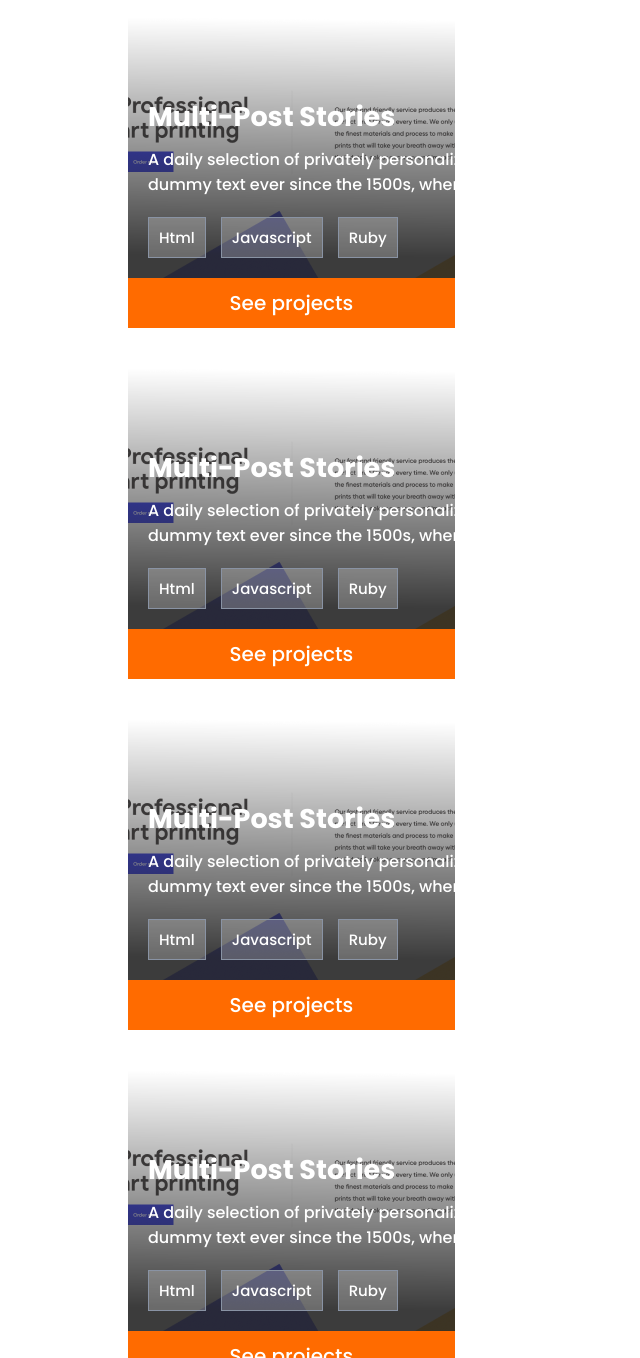
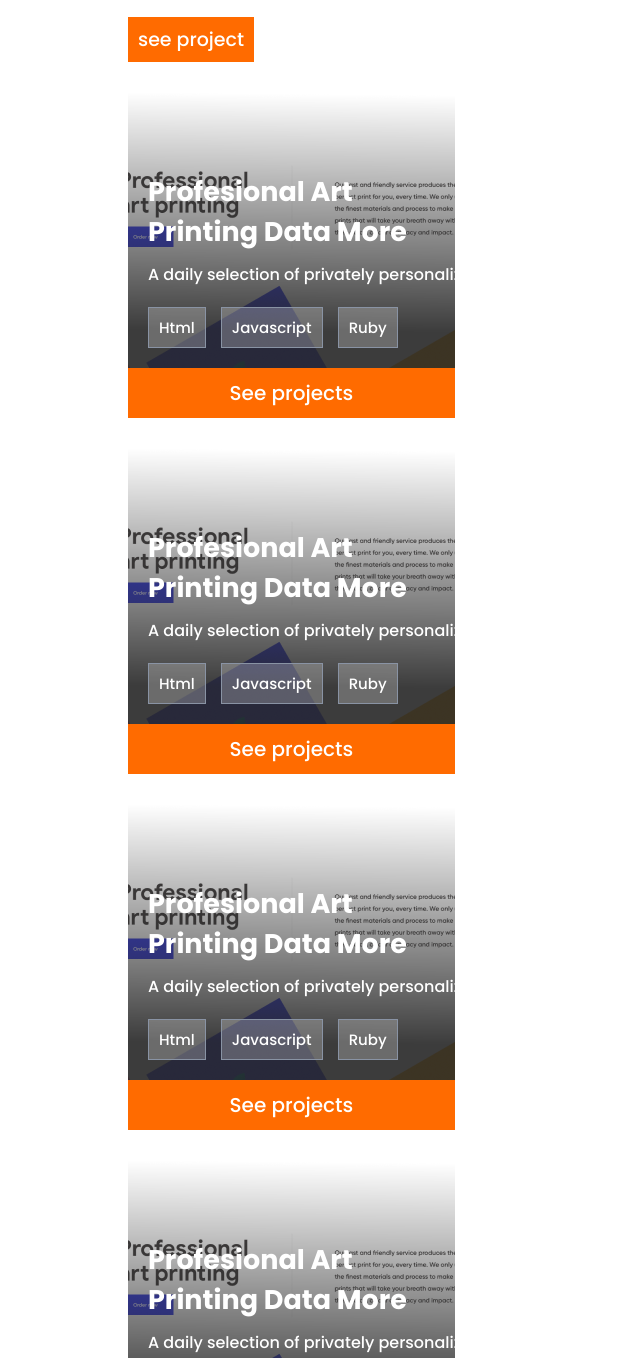
Before and after one commit to MaganaAsiati/hello_microverse_pr, a website: page index.html in a window 1280 px wide. Shown: the part 1071-2429 px from the top of the page, without its empty margins (0-640 px from the left). Drawn offline with Linux system fonts and the light colour scheme.

Commit message:
add few modification to style the desktop version

```diff
--- a/index.html
+++ b/index.html
@@ -22,13 +22,15 @@
       </nav>
     </header>
     <section class="home-page">
-      <h1>Hey There. I’m Asiati</h1>
+      <div class="home-page-text">
+      <h1>Hey There.<br> I’m Asiati</h1>
       <h4 class="primary-text">I’am a Software Developer</h4>
       <p class="secondary-text">
         I’m a software developer! I can help you build a product , feature or
         website Look through some of my work and experience! If you like what
         you see and have a project you need coded, don’t hestite to contact me.
       </p>
+    </div>
       <ul class="hp-icons">
         <li>
           <a href="#"
@@ -68,8 +70,10 @@
     </section>
 
     <section class="card_section">
-      <h2 class="section-title">My Recent Works</h2>
-      <hr />
+      <div class="title-head">
+        <h2 class="section-title">My Recent Works</h2>
+        <hr/>
+      </div>
       <div class="card1">
         <div><img class="card1-img" src="image/card1.png" alt="card1" /></div>
         <div class="card-container">
@@ -88,15 +92,14 @@
           <button class="btn">see project</button>
         </div>
       </div>
+      <div class="c2">
       <div class="card2 work1">
         <div class="card-container">
           <div class="card-container-text">
-            <h3 class="card-title">Multi-Post Stories</h3>
+            <h3 class="card-title">Profesional Art  <br> Printing Data More</h3></h3>
             <p>
-              A daily selection of privately personalized reads; no accounts or
-              sign-ups required. has been the industry's standard dummy text
-              ever since the 1500s, when an unknown printer took a standard
-              dummy text.
+              A daily selection of privately personalized reads;
+               no accounts or sign-ups required. has been the industry's standard
             </p>
             <ul class="skills-items">
               <li class="language">Html</li>
@@ -110,12 +113,10 @@
       <div class="card2 work2">
         <div class="card-container">
           <div class="card-container-text">
-            <h3 class="card-title">Multi-Post Stories</h3>
+            <h3 class="card-title">Profesional Art  <br> Printing Data More</h3></h3>
             <p>
-              A daily selection of privately personalized reads; no accounts or
-              sign-ups required. has been the industry's standard dummy text
-              ever since the 1500s, when an unknown printer took a standard
-              dummy text.
+              A daily selection of privately personalized reads;
+              no accounts or sign-ups required. has been the industry's standard
             </p>
             <ul class="skills-items">
               <li class="language">Html</li>
@@ -129,12 +130,10 @@
       <div class="card2 work3">
         <div class="card-container">
           <div class="card-container-text">
-            <h3 class="card-title">Multi-Post Stories</h3>
+            <h3 class="card-title">Profesional Art  <br> Printing Data More</h3>
             <p>
-              A daily selection of privately personalized reads; no accounts or
-              sign-ups required. has been the industry's standard dummy text
-              ever since the 1500s, when an unknown printer took a standard
-              dummy text.
+              A daily selection of privately personalized reads;
+               no accounts or sign-ups required. has been the industry's standard
             </p>
             <ul class="skills-items">
               <li class="language">Html</li>
@@ -148,12 +147,10 @@
       <div class="card2 work4">
         <div class="card-container">
           <div class="card-container-text">
-            <h3 class="card-title">Multi-Post Stories</h3>
+            <h3 class="card-title">Profesional Art  <br> Printing Data More</h3>
             <p>
-              A daily selection of privately personalized reads; no accounts or
-              sign-ups required. has been the industry's standard dummy text
-              ever since the 1500s, when an unknown printer took a standard
-              dummy text.
+              A daily selection of privately personalized reads;
+               no accounts or sign-ups required. has been the industry's standard
             </p>
             <ul class="skills-items">
               <li class="language">Html</li>
@@ -167,12 +164,10 @@
       <div class="card2 work5">
         <div class="card-container">
           <div class="card-container-text">
-            <h3 class="card-title">Multi-Post Stories</h3>
+            <h3 class="card-title">Profesional Art  <br> Printing Data More</h3>
             <p>
-              A daily selection of privately personalized reads; no accounts or
-              sign-ups required. has been the industry's standard dummy text
-              ever since the 1500s, when an unknown printer took a standard
-              dummy text.
+              A daily selection of privately personalized reads;
+              no accounts or sign-ups required. has been the industry's standard
             </p>
             <ul class="skills-items">
               <li class="language">Html</li>
@@ -186,12 +181,10 @@
       <div class="card2 Work6">
         <div class="card-container">
           <div class="card-container-text">
-            <h3 class="card-title">Multi-Post Stories</h3>
+            <h3 class="card-title">Profesional Art  <br> Printing Data More</h3>
             <p>
-              A daily selection of privately personalized reads; no accounts or
-              sign-ups required. has been the industry's standard dummy text
-              ever since the 1500s, when an unknown printer took a standard
-              dummy text.
+              A daily selection of privately personalized reads;
+              no accounts or sign-ups required. has been the industry's standard
             </p>
             <ul class="skills-items">
               <li class="language">Html</li>
@@ -202,16 +195,23 @@
           <button class="btn-card2">See projects</button>
         </div>
       </div>
+    </div>
+  </div>
     </section>
     <section class="about-me">
+      <div class="about-me-text">
       <h2 class="about-me-title">About me</h2>
       <p class="about-me-title-text">
-        Hello I’m a software developer! I can help you build a product , feature
-        or website Look through some of my work and experience! If you like what
-        you see and have a project you need coded, don’t hestiate to contact me
+        Hello I’m a software developer! I can help you build a product ,
+         feature or website Look through some of my work and experience!
+          If you like what you see and have a project you need coded,
+           don’t hestiate to contact me.
       </p>
+
       <button class="btn">see project</button>
+    </div>
       <hr class="hr_about" />
+
       <div class="knowledge">
         <div class="skills">
           <h3 class="skill_title">
@@ -271,10 +271,10 @@
     </section>
     <section class="contact-form">
       <h4>
-        I'm always interested in hearing about new projects, so if you'd like to
-        chat please get in touch.
+        I'm always interested in hearing about new projects,
+         so if you'd like to chat please get in touch.
       </h4>
-
+      <div class="form">
       <div class="form-inputs">
         <form action="https://formspree.io/f/mlevqbqb" method="post">
             <ul class="form-list">
@@ -300,6 +300,7 @@
         </form>
     </div>
  <hr>
+ <div>
       <ul class="f-icons">
         <li>
           <a href="#"
@@ -337,7 +338,7 @@
         </li>
       </ul>
     </div>
-
+  </div>
     </section>
   </body>
 </html>
```
